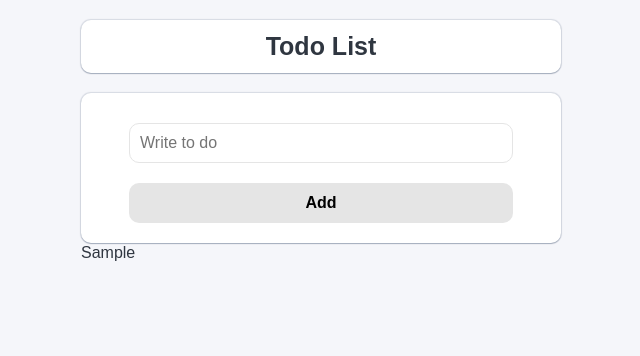
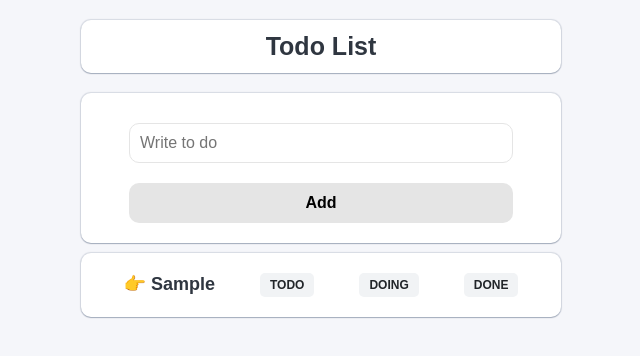
Before and after one commit to parkgeonwoong/todo-ts, a React (Create React App) app: page / in a window 1280 px wide. Both pictures are taken after typing "Sample" into the empty fields and a click on the button "Add". Shown: the top 356 px of the page, without its empty margins (319-959 px from the left). Built offline with nearby package versions, Linux system fonts and the light colour scheme.

Commit message:
Refactor : ToDoList 쪼개고 타입맞추기

```diff
--- /dev/null
+++ b/src/atoms.ts
@@ -0,0 +1,16 @@
+/**
+ * @desc : Recoil Atoms 파일
+ */
+
+import { atom } from "recoil";
+
+export interface IToDo {
+  text: string;
+  id: number;
+  category: "TODO" | "DOING" | "DONE";
+}
+
+export const todoState = atom<IToDo[]>({
+  key: "toDo",
+  default: [],
+});
--- /dev/null
+++ b/src/components/CreateToDo.tsx
@@ -0,0 +1,92 @@
+/**
+ * @desc : Form ToDo 생성
+ */
+
+import styled from "styled-components";
+import { useForm } from "react-hook-form";
+import { useSetRecoilState } from "recoil";
+import { todoState } from "../atoms";
+
+//  인터페이스 정의
+interface IForm {
+  toDo: string;
+}
+
+function CreateToDo() {
+  const setToDos = useSetRecoilState(todoState); // Recoil 상태값 변경 함수
+  const {
+    register,
+    handleSubmit,
+    formState: { errors },
+    setValue,
+  } = useForm<IForm>(); // useForm 훅 사용
+
+  // submit 이벤트 핸들러
+  const handleValid = ({ toDo }: IForm) => {
+    setToDos((prev) => [
+      { text: toDo, id: Date.now(), category: "TODO" },
+      ...prev,
+    ]);
+    setValue("toDo", "");
+  };
+
+  return (
+    <Form onSubmit={handleSubmit(handleValid)}>
+      <input
+        {...register("toDo", { required: "Please write Todo" })}
+        placeholder="Write to do"
+      />
+      <span>{errors?.toDo?.message}</span>
+      <button>Add</button>
+    </Form>
+  );
+}
+
+const Form = styled.form`
+  display: flex;
+  flex-direction: column;
+  justify-content: center;
+  align-items: center;
+  padding: 20px 0px;
+  box-shadow: rgba(9, 30, 66, 0.25) 0px 1px 1px,
+    rgba(9, 30, 66, 0.13) 0px 0px 1px 1px;
+  border-radius: 10px;
+  background-color: white;
+  /* height: 80vh; */
+
+  input {
+    width: 80%;
+    height: 40px;
+    margin: 10px;
+    padding: 0px 10px;
+    border: 1px solid #e5e5e5;
+    border-radius: 10px;
+    font-size: 16px;
+    outline: none;
+  }
+
+  span {
+    font-size: 12px;
+    color: red;
+  }
+
+  button {
+    width: 80%;
+    height: 40px;
+    margin-top: 10px;
+    border: none;
+    border-radius: 10px;
+    background-color: #e5e5e5;
+    font-size: 16px;
+    font-weight: 700;
+    outline: none;
+    cursor: pointer;
+    transition: all 0.3s ease-in-out;
+
+    &:hover {
+      background-color: #d5d5d5;
+    }
+  }
+`;
+
+export default CreateToDo;
--- /dev/null
+++ b/src/components/ToDo.tsx
@@ -0,0 +1,51 @@
+/**
+ * @desc : Todo 생성한 것을 보여주는 컴포넌트
+ */
+
+import styled from "styled-components";
+import { IToDo } from "../atoms";
+
+function ToDo({ text }: IToDo) {
+  return (
+    <LiBox>
+      <span>👉 {text}</span>
+      <button>TODO</button>
+      <button>DOING</button>
+      <button>DONE</button>
+    </LiBox>
+  );
+}
+
+const LiBox = styled.li`
+  display: flex;
+  justify-content: space-around;
+  align-items: center;
+  padding: 20px;
+  margin: 10px 0px;
+  box-shadow: rgba(9, 30, 66, 0.25) 0px 1px 1px,
+    rgba(9, 30, 66, 0.13) 0px 0px 1px 1px;
+  border-radius: 10px;
+  background-color: white;
+
+  span {
+    font-size: 18px;
+    font-weight: 700;
+  }
+
+  button {
+    padding: 5px 10px;
+    border-radius: 5px;
+    border: none;
+    background-color: #f1f3f5;
+    color: #212529;
+    font-size: 12px;
+    font-weight: 700;
+    cursor: pointer;
+
+    :hover {
+      background-color: #e9ecef;
+    }
+  }
+`;
+
+export default ToDo;
--- a/src/components/ToDoList.tsx
+++ b/src/components/ToDoList.tsx
@@ -2,51 +2,19 @@
  * @desc : TodoList
  * @todo :
  * 1. react-hook-form 사용하기
- *
+ * 2. Recoil 상태값 관리하기
+ * 3. 기능구현 후 리팩토링
  */
 
 import { Helmet } from "react-helmet-async";
-import { useForm } from "react-hook-form";
-import { atom, useRecoilState } from "recoil";
+import { useRecoilValue } from "recoil";
 import styled from "styled-components";
-
-// TODO: 인터페이스 정의
-interface IForm {
-  toDo: string;
-}
-
-interface IToDo {
-  text: string;
-  id: number;
-  category: "TODO" | "DOING" | "DONE";
-}
-
-const todoState = atom<IToDo[]>({
-  key: "toDo",
-  default: [],
-});
+import { todoState } from "../atoms";
+import CreateToDo from "./CreateToDo";
+import ToDo from "./ToDo";
 
 function ToDoList() {
-  const [toDos, setToDos] = useRecoilState(todoState);
-
-  // TODO: useForm 사용하기
-  const {
-    register,
-    handleSubmit,
-    setValue,
-    formState: { errors },
-  } = useForm<IForm>();
-
-  // TODO: submit 이벤트 핸들러
-  const handleValid = ({ toDo }: IForm) => {
-    setToDos((prev) => [
-      { text: toDo, id: Date.now(), category: "TODO" },
-      ...prev,
-    ]);
-    setValue("toDo", "");
-  };
-
-  console.log("toDos: ", toDos);
+  const toDos = useRecoilValue(todoState);
 
   return (
     <Container>
@@ -60,18 +28,12 @@ function ToDoList() {
       </Box>
 
       {/* 폼 */}
-      <Form onSubmit={handleSubmit(handleValid)}>
-        <input
-          {...register("toDo", { required: "Please write Todo" })}
-          placeholder="Write to do"
-        />
-        <span>{errors?.toDo?.message}</span>
-        <button>Add</button>
-      </Form>
+      <CreateToDo />
 
+      {/* 리스트 */}
       <ul>
         {toDos.map((toDo) => (
-          <li key={toDo.id}>{toDo.text}</li>
+          <ToDo key={toDo.id} {...toDo} />
         ))}
       </ul>
     </Container>
@@ -100,51 +62,4 @@ const Box = styled.div`
   }
 `;
 
-const Form = styled.form`
-  display: flex;
-  flex-direction: column;
-  justify-content: center;
-  align-items: center;
-  padding: 20px 0px;
-  box-shadow: rgba(9, 30, 66, 0.25) 0px 1px 1px,
-    rgba(9, 30, 66, 0.13) 0px 0px 1px 1px;
-  border-radius: 10px;
-  background-color: white;
-  /* height: 80vh; */
-
-  input {
-    width: 80%;
-    height: 40px;
-    margin: 10px;
-    padding: 0px 10px;
-    border: 1px solid #e5e5e5;
-    border-radius: 10px;
-    font-size: 16px;
-    outline: none;
-  }
-
-  span {
-    font-size: 12px;
-    color: red;
-  }
-
-  button {
-    width: 80%;
-    height: 40px;
-    margin-top: 10px;
-    border: none;
-    border-radius: 10px;
-    background-color: #e5e5e5;
-    font-size: 16px;
-    font-weight: 700;
-    outline: none;
-    cursor: pointer;
-    transition: all 0.3s ease-in-out;
-
-    &:hover {
-      background-color: #d5d5d5;
-    }
-  }
-`;
-
 export default ToDoList;
```
